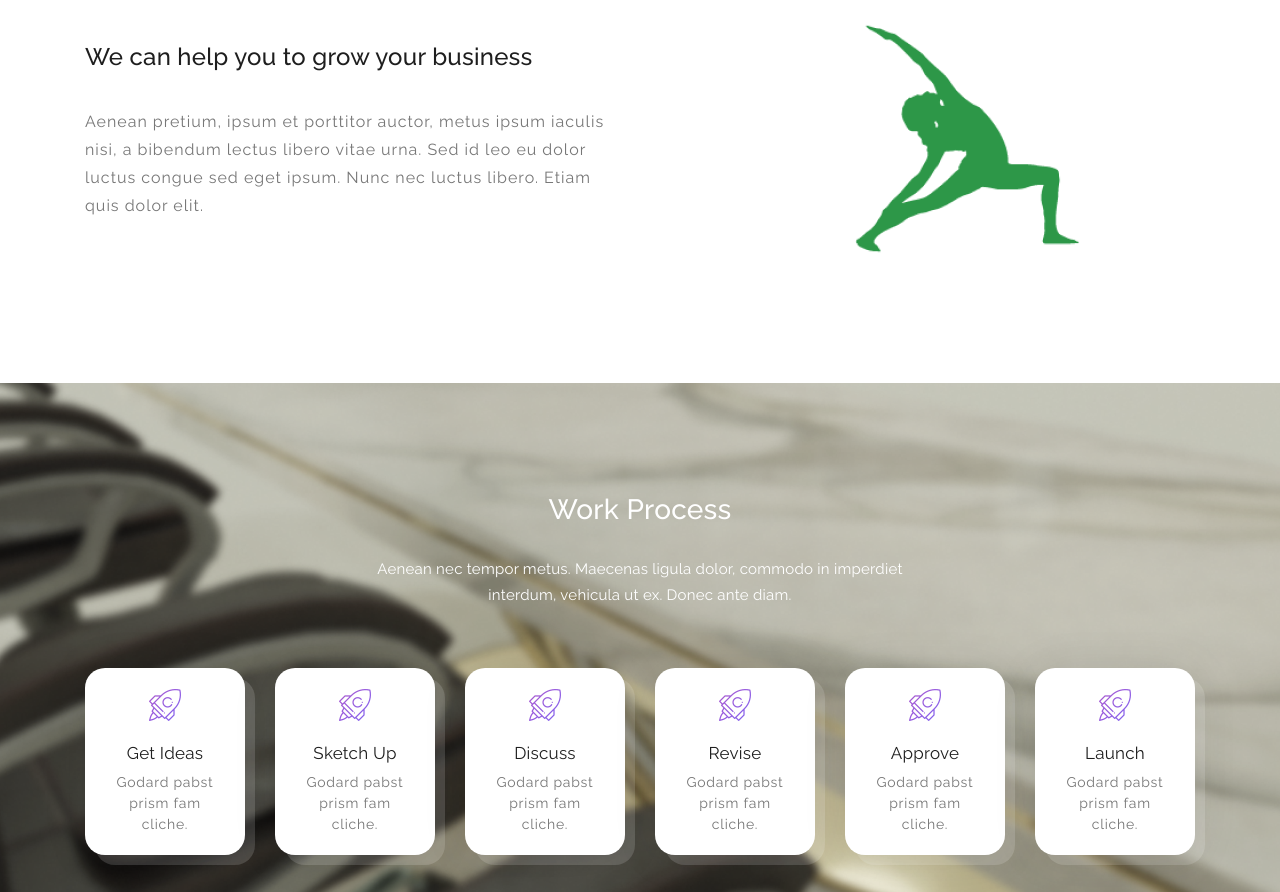
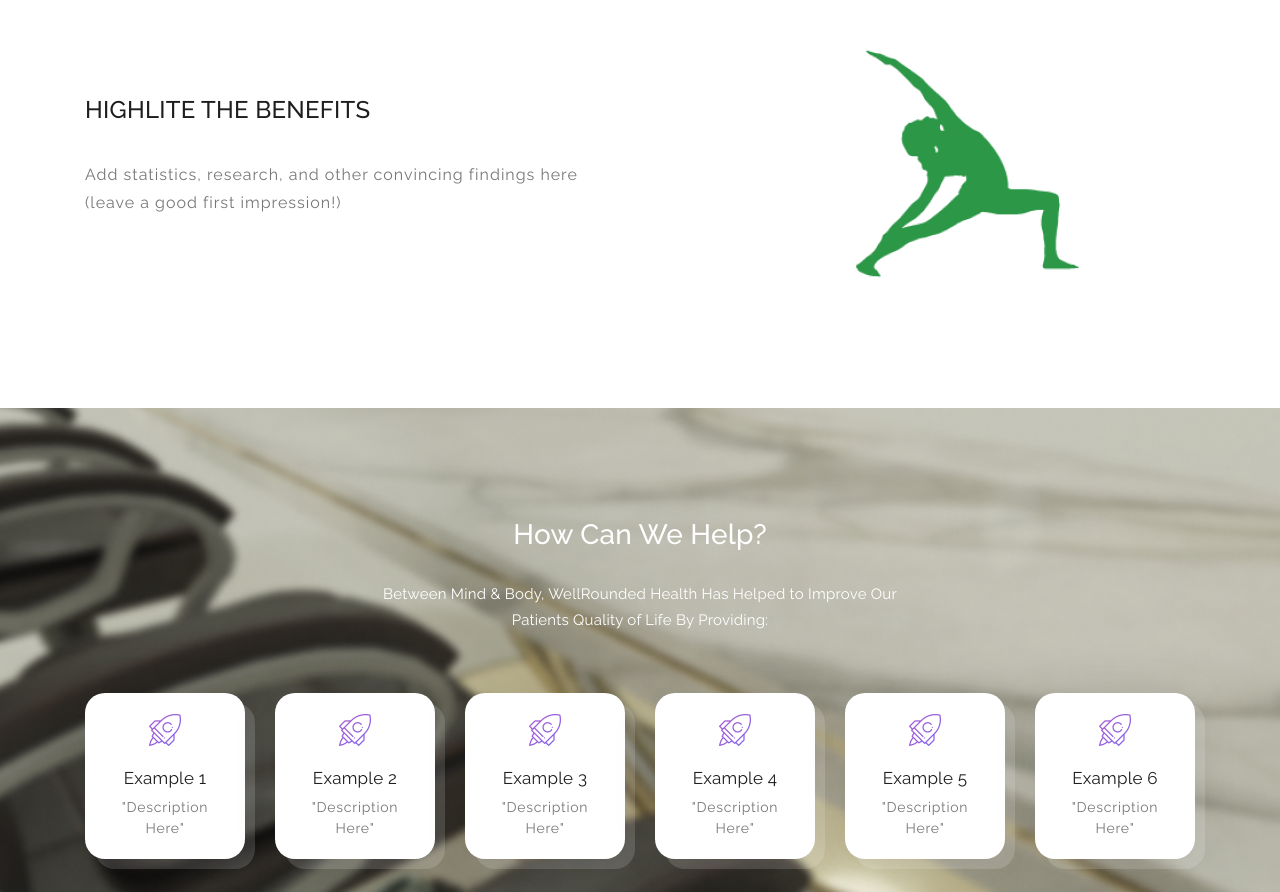
Before and after one commit to ashdelta1023/Soniawebsite, a plain HTML site: page index.html in a window 1280 px wide. Shown: the part 1426-2318 px from the top of the page. Drawn offline with Linux system fonts and the light colour scheme.

Commit message:
new descriptions + images

```diff
--- a/index.html
+++ b/index.html
@@ -102,8 +102,8 @@ https://templatemo.com/tm-535-softy-pinko
                                 <div class="icon">
                                     <i><img src="assets/images/featured-item-01.png" alt=""></i>
                                 </div>
-                                <h5 class="features-title">Modern Strategy</h5>
-                                <p>Customize anything in this template to fit your website needs</p>
+                                <h5 class="features-title">Meet With Our Specialists</h5>
+                                <p>To Personally Customize Your Wellness Journey</p>
                             </div>
                         </div>
                         <!-- ***** Features Small Item End ***** -->
@@ -114,8 +114,8 @@ https://templatemo.com/tm-535-softy-pinko
                                 <div class="icon">
                                     <i><img src="assets/images/featured-item-02.png" alt=""></i>
                                 </div>
-                                <h5 class="features-title">Best Relationship</h5>
-                                <p>Contact us immediately if you have a question in mind</p>
+                                <h5 class="features-title">Chat With Your Physician Online</h5>
+                                <p>Communication made simple with Telegram! Book an appoitment, make inquireies, send and recieve multimedia, and much more!</p>
                             </div>
                         </div>
                         <!-- ***** Features Small Item End ***** -->
@@ -126,8 +126,8 @@ https://templatemo.com/tm-535-softy-pinko
                                 <div class="icon">
                                     <i><img src="assets/images/featured-item-03.png" alt=""></i>
                                 </div>
-                                <h5 class="features-title">Ultimate Marketing</h5>
-                                <p>You just need to tell your friends about our free templates</p>
+                                <h5 class="features-title">Come Say Hello!</h5>
+                                <p>Visit Our Wellness Campus In Person Today!</p>
                             </div>
                         </div>
                         <!-- ***** Features Small Item End ***** -->
@@ -148,10 +148,10 @@ https://templatemo.com/tm-535-softy-pinko
                 <div class="col-lg-1"></div>
                 <div class="col-lg-6 col-md-12 col-sm-12 align-self-center mobile-top-fix">
                     <div class="left-heading">
-                        <h2 class="section-title">Let’s discuss about you project</h2>
+                        <h2 class="section-title">This is where you detail your services</h2>
                     </div>
                     <div class="left-text">
-                        <p>Nullam sit amet purus libero. Etiam ullamcorper nisl ut augue blandit, at finibus leo efficitur. Nam gravida purus non sapien auctor, ut aliquam magna ullamcorper.</p>
+                        <p>Mission statements, goals, and other objectives which your business aims to achieve will be listed here.</p>
                     </div>
                 </div>
             </div>
@@ -170,10 +170,10 @@ https://templatemo.com/tm-535-softy-pinko
             <div class="row">
                 <div class="col-lg-6 col-md-12 col-sm-12 align-self-center mobile-bottom-fix">
                     <div class="left-heading">
-                        <h2 class="section-title">We can help you to grow your business</h2>
+                        <h2 class="section-title">HIGHLITE THE BENEFITS</h2>
                     </div>
                     <div class="left-text">
-                        <p>Aenean pretium, ipsum et porttitor auctor, metus ipsum iaculis nisi, a bibendum lectus libero vitae urna. Sed id leo eu dolor luctus congue sed eget ipsum. Nunc nec luctus libero. Etiam quis dolor elit.</p>
+                        <p>Add statistics, research, and other convincing findings here (leave a good first impression!)</p>
                     </div>
                 </div>
                 <div class="col-lg-1"></div>
@@ -192,8 +192,8 @@ https://templatemo.com/tm-535-softy-pinko
                 <div class="row">
                     <div class="offset-lg-3 col-lg-6">
                         <div class="info">
-                            <h1>Work Process</h1>
-                            <p>Aenean nec tempor metus. Maecenas ligula dolor, commodo in imperdiet interdum, vehicula ut ex. Donec ante diam.</p>
+                            <h1>How Can We Help?</h1>
+                            <p>Between Mind & Body, WellRounded Health Has Helped to Improve Our Patients Quality of Life By Providing:</p>
                         </div>
                     </div>
                 </div>
@@ -203,43 +203,43 @@ https://templatemo.com/tm-535-softy-pinko
                     <div class="col-lg-2 col-md-3 col-sm-6 col-6">
                         <a href="#" class="mini-box">
                             <i><img src="assets/images/work-process-item-01.png" alt=""></i>
-                            <strong>Get Ideas</strong>
-                            <span>Godard pabst prism fam cliche.</span>
+                            <strong>Example 1</strong>
+                            <span>"Description Here"</span>
                         </a>
                     </div>
                     <div class="col-lg-2 col-md-3 col-sm-6 col-6">
                         <a href="#" class="mini-box">
                             <i><img src="assets/images/work-process-item-01.png" alt=""></i>
-                            <strong>Sketch Up</strong>
-                            <span>Godard pabst prism fam cliche.</span>
+                            <strong>Example 2</strong>
+                            <span>"Description Here"</span>
                         </a>
                     </div>
                     <div class="col-lg-2 col-md-3 col-sm-6 col-6">
                         <a href="#" class="mini-box">
                             <i><img src="assets/images/work-process-item-01.png" alt=""></i>
-                            <strong>Discuss</strong>
-                            <span>Godard pabst prism fam cliche.</span>
+                            <strong>Example 3</strong>
+                            <span>"Description Here"</span>
                         </a>
                     </div>
                     <div class="col-lg-2 col-md-3 col-sm-6 col-6">
                         <a href="#" class="mini-box">
                             <i><img src="assets/images/work-process-item-01.png" alt=""></i>
-                            <strong>Revise</strong>
-                            <span>Godard pabst prism fam cliche.</span>
+                            <strong>Example 4</strong>
+                            <span>"Description Here"</span>
                         </a>
                     </div>
                     <div class="col-lg-2 col-md-3 col-sm-6 col-6">
                         <a href="#" class="mini-box">
                             <i><img src="assets/images/work-process-item-01.png" alt=""></i>
-                            <strong>Approve</strong>
-                            <span>Godard pabst prism fam cliche.</span>
+                            <strong>Example 5</strong>
+                            <span>"Description Here"</span>
                         </a>
                     </div>
                     <div class="col-lg-2 col-md-3 col-sm-6 col-6">
                         <a href="#" class="mini-box">
                             <i><img src="assets/images/work-process-item-01.png" alt=""></i>
-                            <strong>Launch</strong>
-                            <span>Godard pabst prism fam cliche.</span>
+                            <strong>Example 6</strong>
+                            <span>"Description Here"</span>
                         </a>
                     </div>
                 </div>
```
